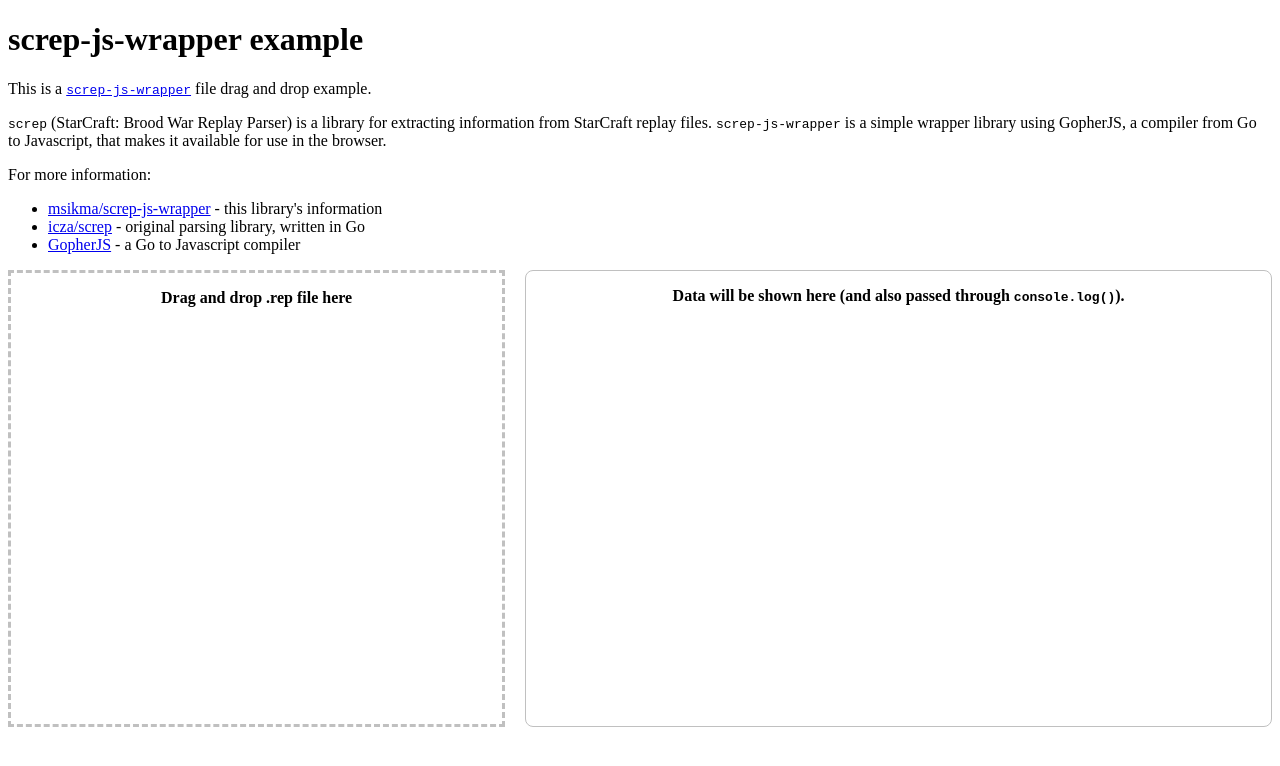
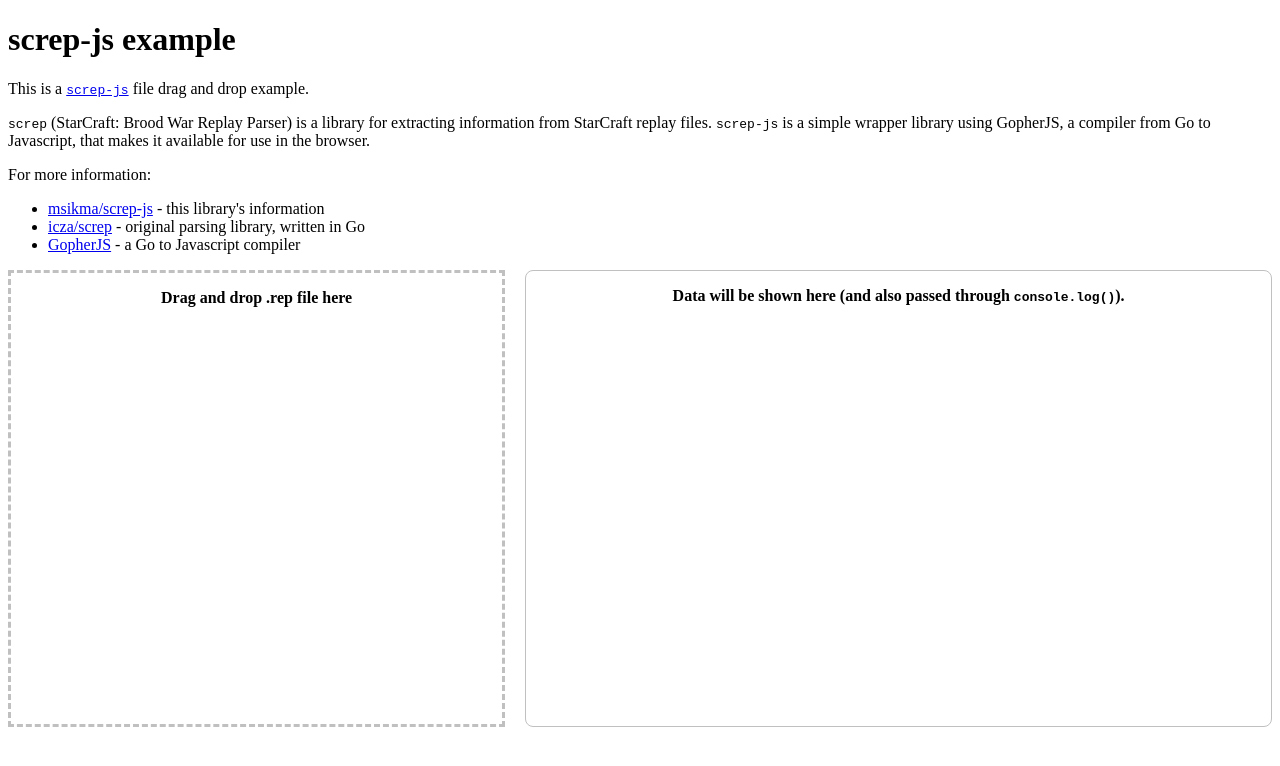
Before and after one commit to msikma/screp-js, a website built with webpack: page docs/index.html in a window 1280 px wide. Built offline with nearby package versions, Linux system fonts and the light colour scheme.

Commit message:
Rename to screp-js, as the wrapper is now screp-js-wrapper

```diff
--- a/docs/index.html
+++ b/docs/index.html
@@ -2,7 +2,7 @@
 <html>
 <head>
   <meta charset="utf-8" />
-  <title>screp-js-wrapper file drag and drop test</title>
+  <title>screp-js file drag and drop test</title>
   <script src="../dist/index.js"></script>
   <style>
   body {
@@ -49,12 +49,12 @@
   </style>
 </head>
 <body>
-  <h1>screp-js-wrapper example</h1>
-  <p>This is a <tt><a href="https://github.com/msikma/screp-js-wrapper">screp-js-wrapper</a></tt> file drag and drop example.</p>
-  <p><tt>screp</tt> (StarCraft: Brood War Replay Parser) is a library for extracting information from StarCraft replay files. <tt>screp-js-wrapper</tt> is a simple wrapper library using GopherJS, a compiler from Go to Javascript, that makes it available for use in the browser.</p>
+  <h1>screp-js example</h1>
+  <p>This is a <tt><a href="https://github.com/msikma/screp-js">screp-js</a></tt> file drag and drop example.</p>
+  <p><tt>screp</tt> (StarCraft: Brood War Replay Parser) is a library for extracting information from StarCraft replay files. <tt>screp-js</tt> is a simple wrapper library using GopherJS, a compiler from Go to Javascript, that makes it available for use in the browser.</p>
   <p>For more information:</p>
   <ul>
-    <li><a href="https://github.com/msikma/screp-js-wrapper">msikma/screp-js-wrapper</a> - this library's information</li>
+    <li><a href="https://github.com/msikma/screp-js">msikma/screp-js</a> - this library's information</li>
     <li><a href="https://github.com/icza/screp">icza/screp</a> - original parsing library, written in Go</li>
     <li><a href="https://github.com/gopherjs/gopherjs">GopherJS</a> - a Go to Javascript compiler</li>
   </ul>
--- a/package.json
+++ b/package.json
@@ -1,6 +1,6 @@
 {
-  "name": "screp-js-wrapper",
-  "version": "0.1.0",
+  "name": "screp-js",
+  "version": "0.2.0",
   "description": "Pure Javascript version of screp, a StarCraft: Remastered replay file parser, compiled from the original Go version using GopherJS",
   "main": "src/index.js",
   "scripts": {
--- a/src/data.js
+++ b/src/data.js
@@ -1,4 +1,4 @@
-// screp-js-wrapper <https://github.com/msikma/screp-js-wrapper>
+// screp-js <https://github.com/msikma/screp-js>
 // © Apache 2.0 license
 
 /** Checks whether something is an array. */
--- a/src/filter.js
+++ b/src/filter.js
@@ -1,4 +1,4 @@
-// screp-js-wrapper <https://github.com/msikma/screp-js-wrapper>
+// screp-js <https://github.com/msikma/screp-js>
 // © Apache 2.0 license
 
 /**
--- a/src/index.js
+++ b/src/index.js
@@ -1,4 +1,4 @@
-// screp-js-wrapper <https://github.com/msikma/screp-js-wrapper>
+// screp-js <https://github.com/msikma/screp-js>
 // © Apache 2.0 license
 
 const {ScrepJS} = require('screp-js')
--- a/src/transform.js
+++ b/src/transform.js
@@ -1,4 +1,4 @@
-// screp-js-wrapper <https://github.com/msikma/screp-js-wrapper>
+// screp-js <https://github.com/msikma/screp-js>
 // © Apache 2.0 license
 
 const {isPlainObject, isArray} = require('./data')
```
Also changed, not shown: readme.md.
